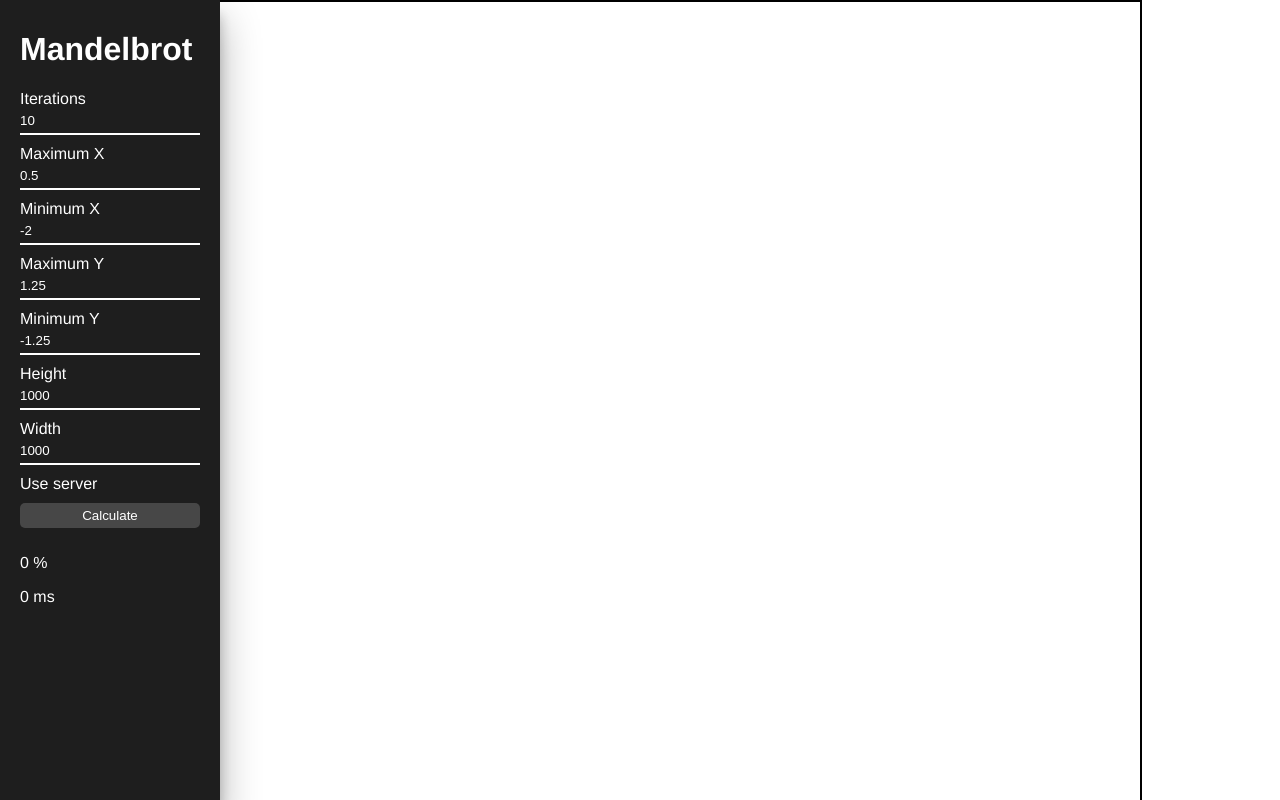
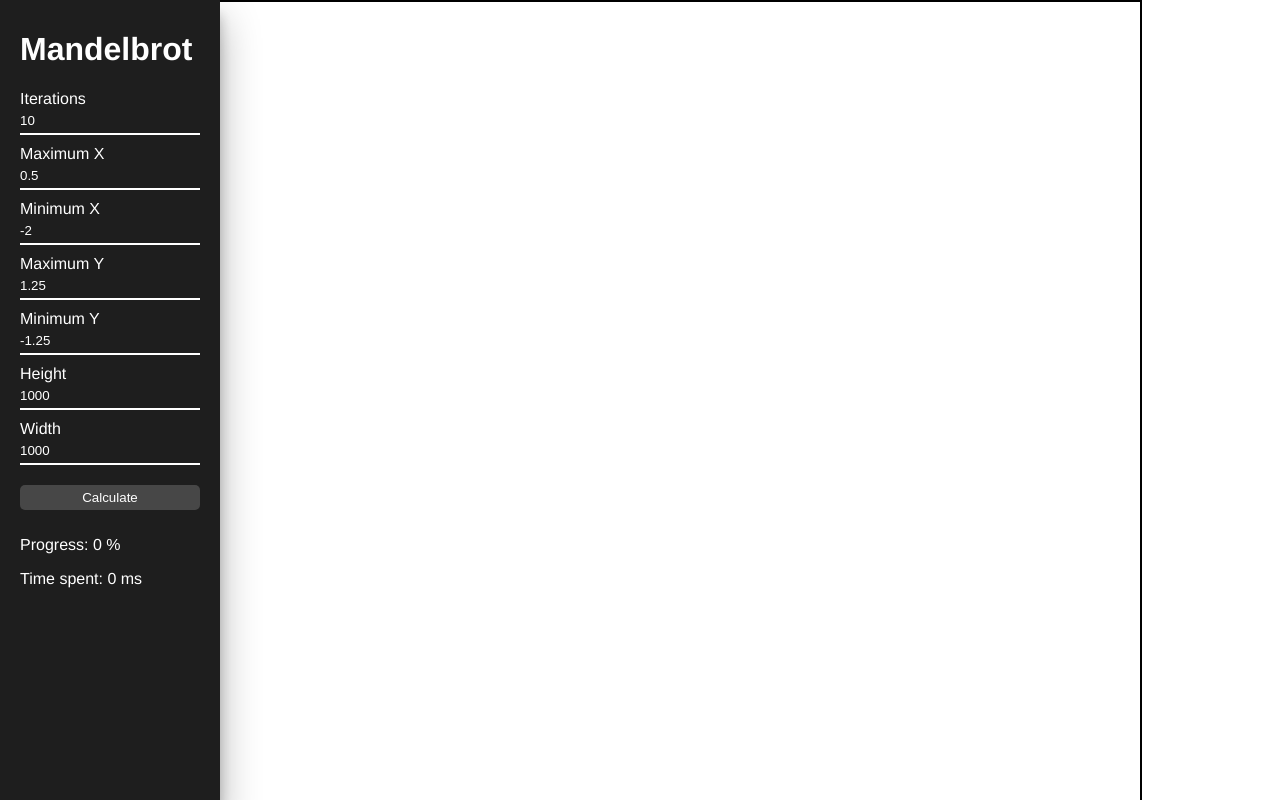
Before and after one commit to moisout/mandelbrot, a Vue app: page / in a window 1280 px wide. Shown: the top 800 px of the page. Built offline with nearby package versions, Linux system fonts and the light colour scheme.

Commit message:
🚑 mirror

```diff
--- a/src/App.vue
+++ b/src/App.vue
@@ -19,11 +19,10 @@
         <label for="iterations">Width</label>
         <input id="iterations" type="text" v-model="canvasWidth" />
       </div>
-      <label for="use-server">Use server</label>
       <button @click="drawCanvas" v-if="!calculating">Calculate</button>
       <span v-if="calculating">Calculating...</span>
-      <p>{{progress}} %</p>
-      <p>{{timeSpent}} ms</p>
+      <p>Progress: {{progress}} %</p>
+      <p>Time spent: {{timeSpent}} ms</p>
     </div>
     <canvas ref="calcCanvas" :width="canvasWidth" :height="canvasHeight" />
   </div>
@@ -126,6 +125,9 @@ export default {
       const canvasWidth = canvas.width
       const canvasContext = canvas.getContext('2d')
 
+      canvasContext.translate(0, 0)
+      canvasContext.scale(1, 1)
+
       canvasContext.clearRect(0, 0, canvasWidth, canvasHeight)
       let timer = 0
       const interval = setInterval(() => {
@@ -141,7 +143,6 @@ export default {
               canvasContext.fillRect(pointX, pointY, 1, 1)
             }
             cancelBecauseMirror = true
-            break
           } else {
             const color = this.calculatePointColor(coordX, coordY, this.iterations)
 
@@ -157,8 +158,32 @@ export default {
           clearInterval(interval)
           this.timeSpent = performance.now() - time0
         }
+        if (cancelBecauseMirror) {
+          this.mirrorHalfYCanvas()
+        }
       }, 0)
       this.calculating = false
+    },
+
+    mirrorHalfYCanvas() {
+      const canvas = this.$refs.calcCanvas
+      const canvasHeight = canvas.height
+      const canvasWidth = canvas.width
+      const canvasContext = canvas.getContext('2d')
+
+      // for (let pointY = 0; pointY < canvasHeight / 2; pointY++) {
+      //   for (let pointX = 0; pointX < canvasWidth; pointX++) {
+      // const imgData = canvasContext.getImageData(0, 0, canvasWidth, canvasHeight / 2)
+
+      // const yCoordsHeight = this.coords.maxY - this.coords.minY
+
+      const imageObject = new Image()
+      imageObject.onload = () => {
+        canvasContext.translate(canvasWidth / 2, canvasHeight / 2)
+        canvasContext.scale(1, -1)
+        canvasContext.drawImage(imageObject, (canvasWidth / 2) * -1, ((canvasHeight / 2) * -1) - 1)
+      }
+      imageObject.src = canvas.toDataURL()
     },
 
     calculatePointColor(c1, c2, iterations) {
```
